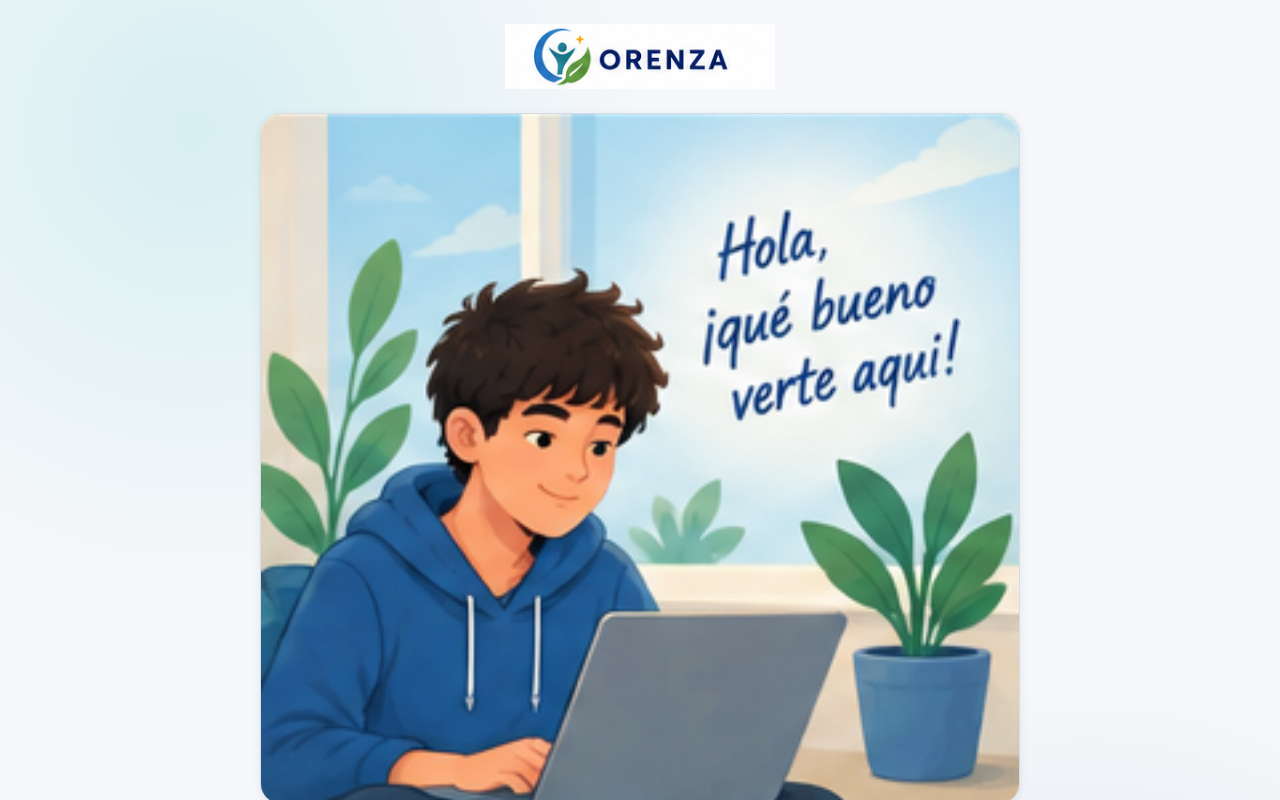
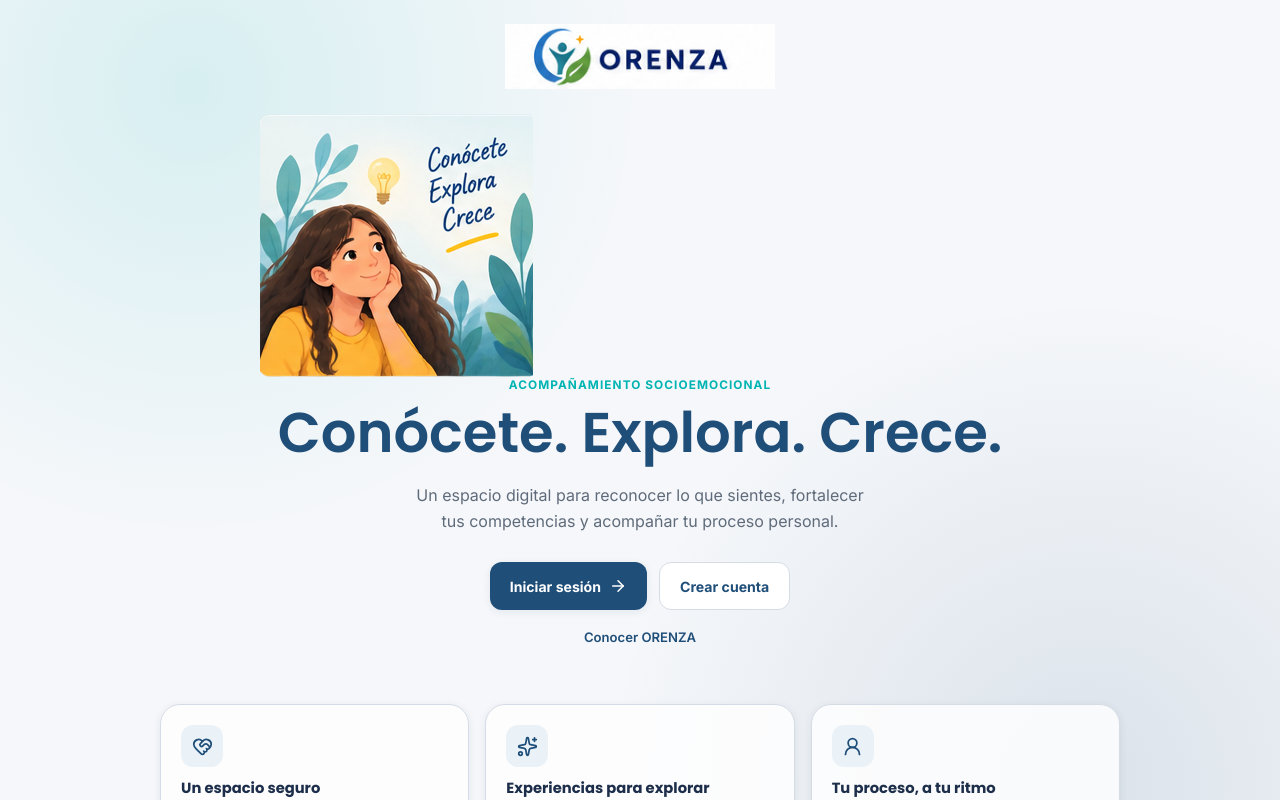
Before and after one commit to Pepealdana/ORENZA, a React (Vite) app: page / in a window 1280 px wide. Shown: the top 800 px of the page. Built offline with nearby package versions, Linux system fonts and the light colour scheme; no server answers.

Commit message:
fix: usa las ilustraciones PNG originales de ORENZA

```diff
--- a/src/components/visual/IdentityVisual.jsx
+++ b/src/components/visual/IdentityVisual.jsx
@@ -1,7 +1,6 @@
 import styles from './IdentityVisual.module.css';
-import SafeImage from '../../components/ui/SafeImage/SafeImage';
 
-import bienvenida from '../../assets/illustrations/screens/dashboard-welcome.png';
+import bienvenida from '../../assets/illustrations/screens/inicio.png';
 import historia from '../../assets/illustrations/screens/login-illustration.png';
 import inicio from '../../assets/illustrations/screens/inicio.png';
 import recorrido from '../../assets/illustrations/screens/recorrido.png';
@@ -9,40 +8,27 @@ import competencias from '../../assets/illustrations/screens/competencias.png';
 import actividades from '../../assets/illustrations/screens/actividades.png';
 import recursos from '../../assets/illustrations/screens/recursos.png';
 import perfil from '../../assets/illustrations/screens/perfil.png';
+import registro from '../../assets/illustrations/screens/register-illustration.png';
 
-import bienvenidaFallback from '../../assets/illustrations/dashboard-welcome.svg';
-import historiaFallback from '../../assets/illustrations/login-illustration.svg';
-import inicioFallback from '../../assets/illustrations/inicio.svg';
-import recorridoFallback from '../../assets/illustrations/recorrido.svg';
-import competenciasFallback from '../../assets/illustrations/competencias.svg';
-import actividadesFallback from '../../assets/illustrations/actividades.svg';
-import recursosFallback from '../../assets/illustrations/recursos.svg';
-import perfilFallback from '../../assets/illustrations/perfil.svg';
-
-const visuals = {
-  bienvenida: [bienvenida, bienvenidaFallback],
-  historia: [historia, historiaFallback],
-  inicio: [inicio, inicioFallback],
-  conocete: [inicio, inicioFallback],
-  recorrido: [recorrido, recorridoFallback],
-  competencias: [competencias, competenciasFallback],
-  actividades: [actividades, actividadesFallback],
-  recursos: [recursos, recursosFallback],
-  perfil: [perfil, perfilFallback],
+const images = {
+  bienvenida,
+  historia,
+  inicio,
+  conocete: inicio,
+  recorrido,
+  competencias,
+  actividades,
+  recursos,
+  perfil,
+  registro,
 };
 
 function IdentityVisual({ variant, size = 'hero', className = '' }) {
-  const [source, fallback] = visuals[variant] || visuals.inicio;
+  const image = images[variant] || images.inicio;
 
   return (
-    <div className={[styles.visual, styles[size] || '', className].join(' ')}>
-      <SafeImage
-        src={source}
-        fallback={fallback}
-        alt=""
-        className={styles.image}
-        decoding="async"
-      />
+    <div className={styles.wrapper + ' ' + (styles[size] || '') + ' ' + className}>
+      <img src={image} alt="" aria-hidden="true" />
     </div>
   );
 }
```
